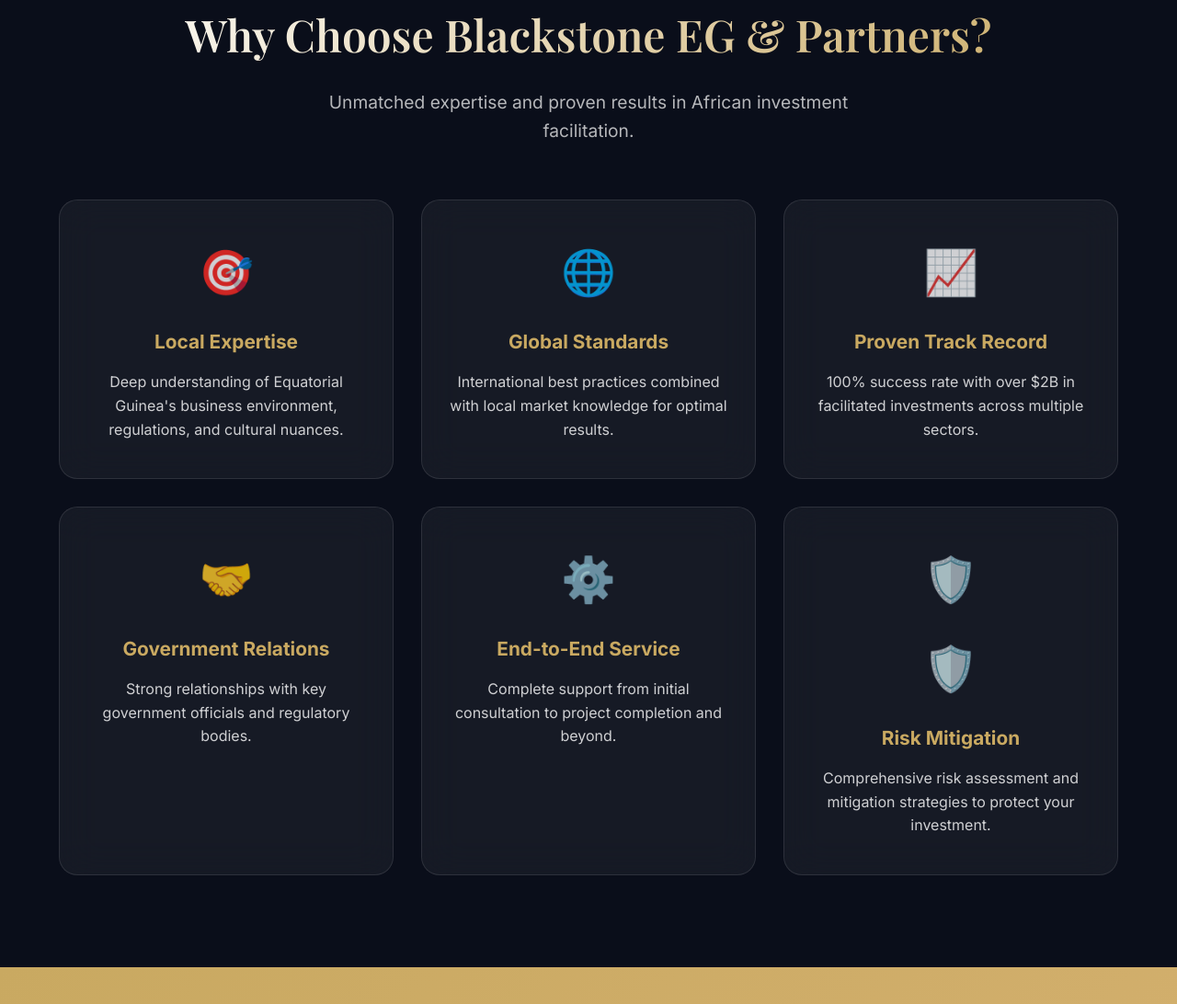
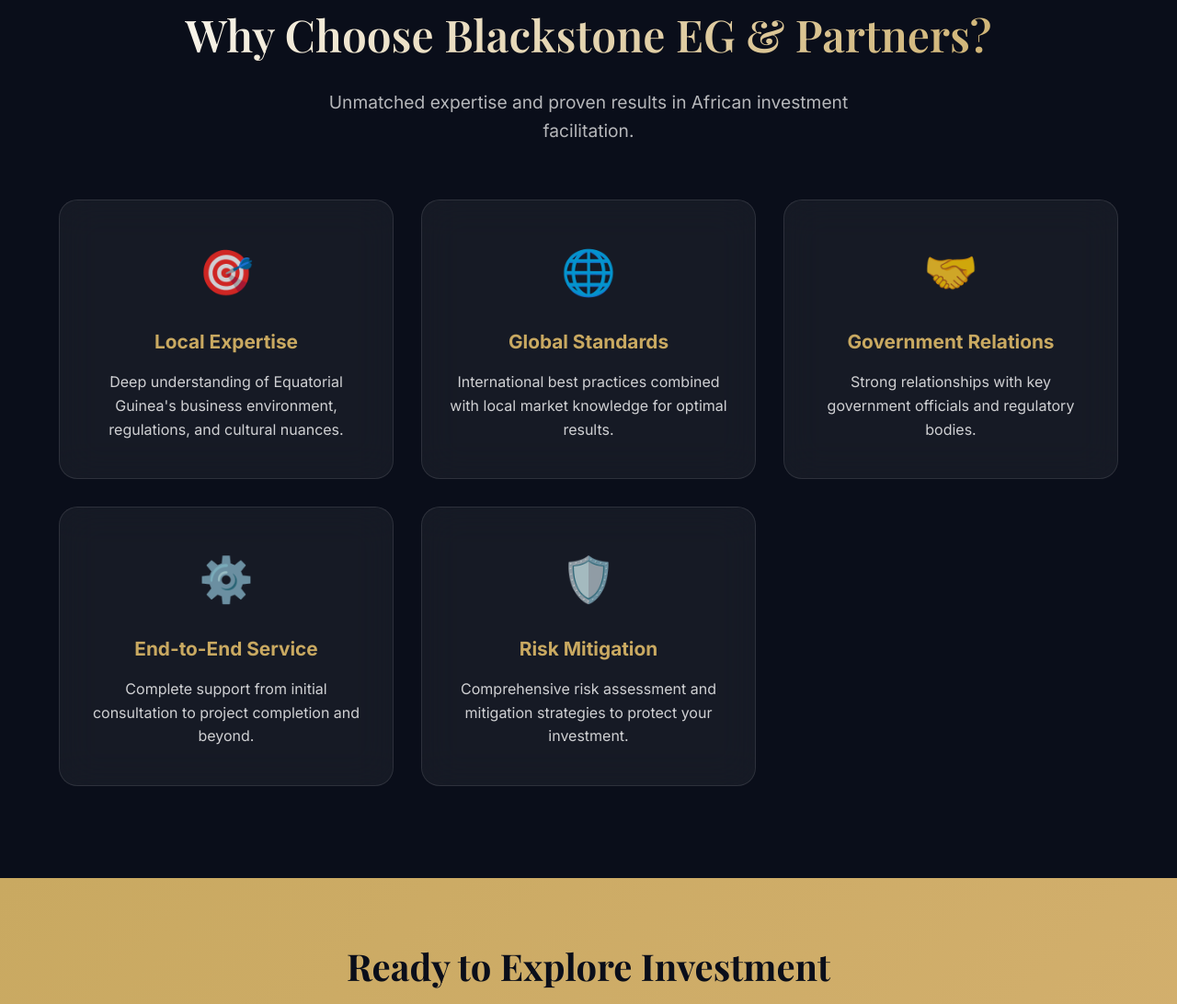
Before and after one commit to Aavomo/BlackStone-Website, a Flask app: page /services in a window 1280 px wide. Shown: the part 5408-6500 px from the top of the page at 92% size. Run offline with Flask 3, Linux system fonts and the light colour scheme; some libraries are stand-ins or nearby versions.

Commit message:
Remove Proven Track Record section from services

```diff
--- a/templates/enhanced/services.html
+++ b/templates/enhanced/services.html
@@ -143,12 +143,6 @@
         </div>
 
         <div class="advantage-card scroll-reveal">
-            <div class="advantage-icon">📈</div>
-            <h3>Proven Track Record</h3>
-            <p>100% success rate with over $2B in facilitated investments across multiple sectors.</p>
-        </div>
-
-        <div class="advantage-card scroll-reveal">
             <div class="advantage-icon">🤝</div>
             <h3>Government Relations</h3>
             <p>Strong relationships with key government officials and regulatory bodies.</p>
@@ -161,7 +155,7 @@
         </div>
 
         <div class="advantage-card scroll-reveal">
-            <div class="advantage-icon">🛡️</div>
+
             <div class="advantage-icon">🛡️</div>
             <h3>Risk Mitigation</h3>
             <p>Comprehensive risk assessment and mitigation strategies to protect your investment.</p>
```
